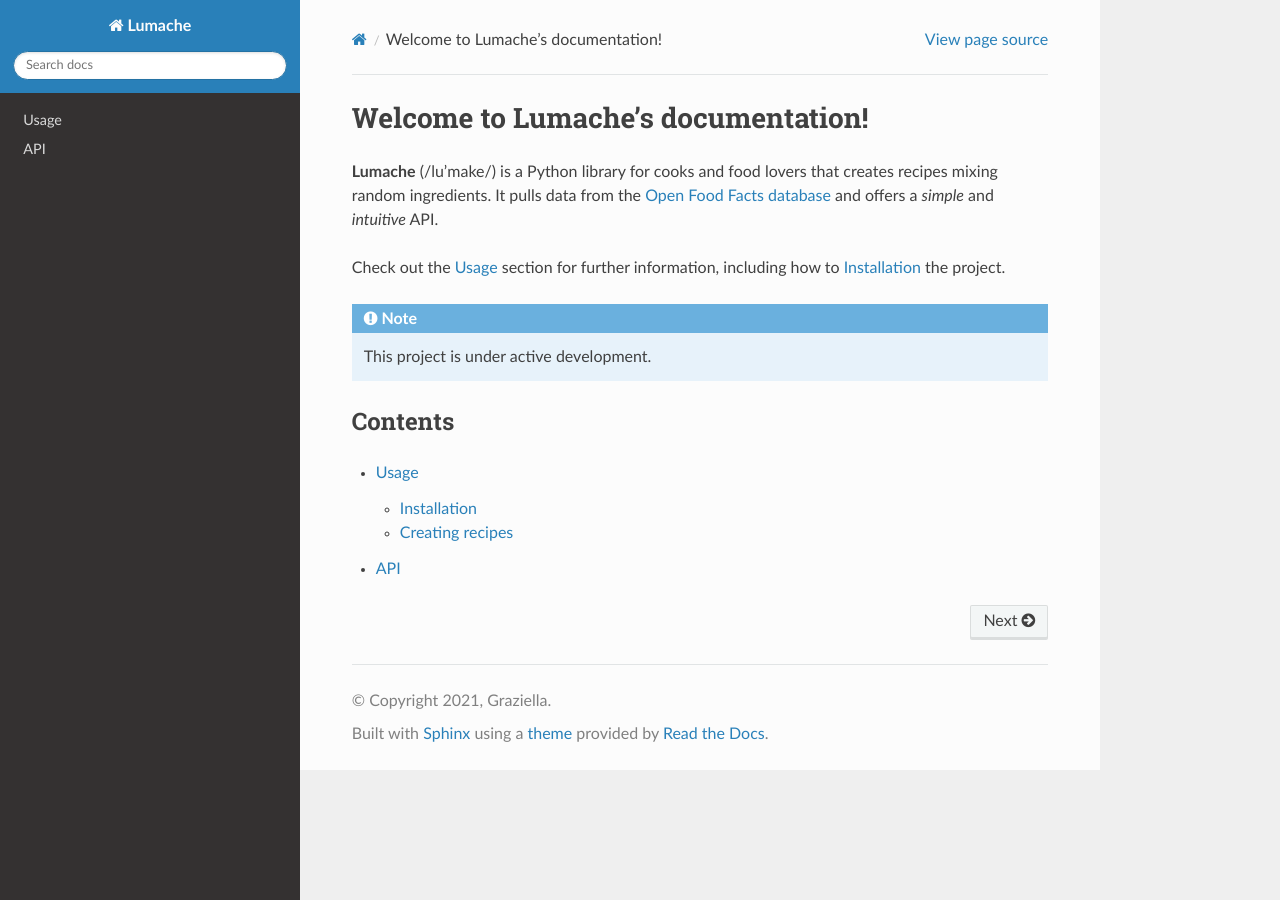
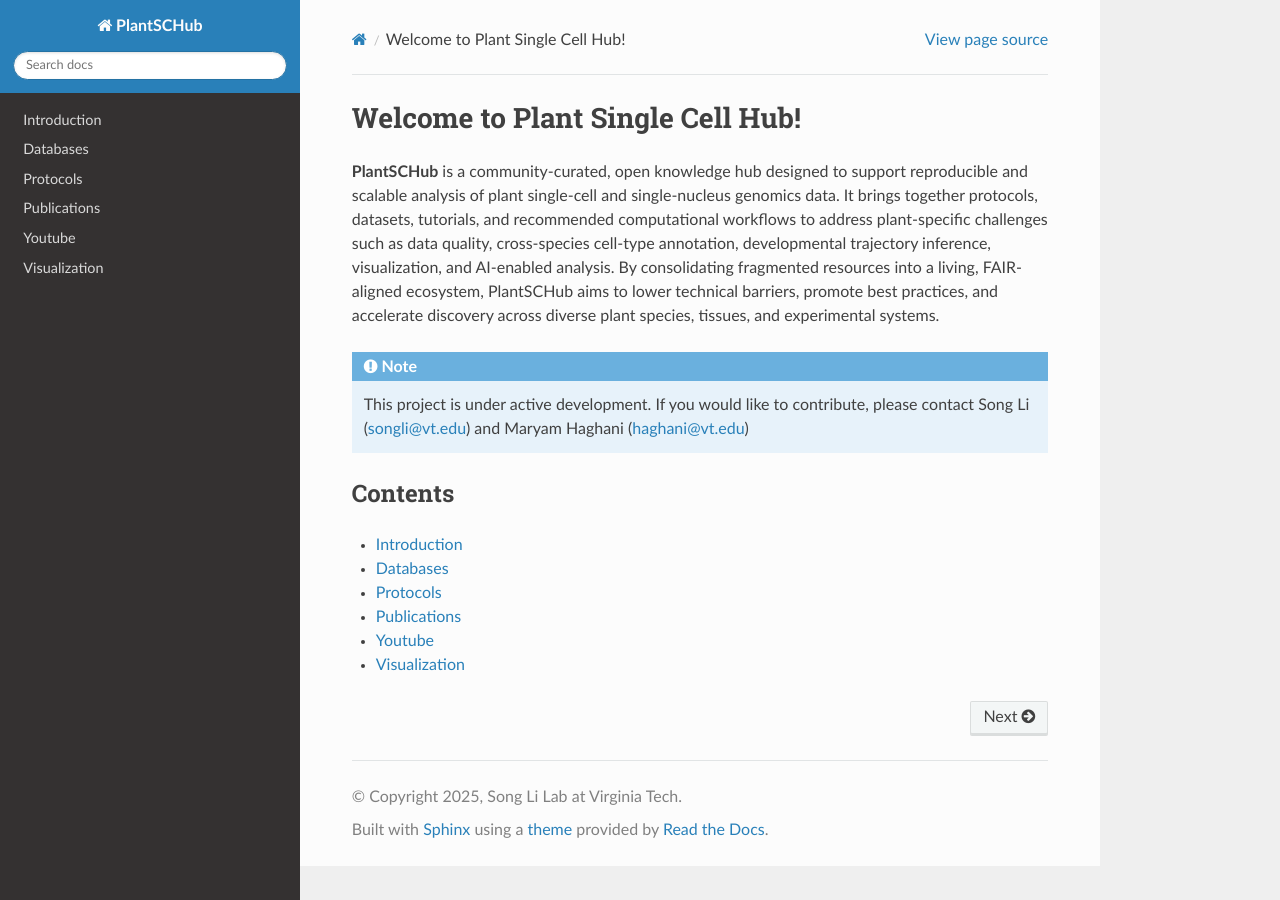
Before and after one commit to LiLabAtVT/PlantSingleCellHub, a Sphinx documentation site: the page built from docs/source/index.rst, in a window 1280 px wide. Built offline with Sphinx 7.4.7 and the Read the Docs theme 3.1.0, drawn with Linux system fonts in a browser that asks for light colours.

Commit message:
Update PlantSCHub introduction and fix Sphinx source layout

```diff
--- /dev/null
+++ b/docs/source/Databases.rst
@@ -0,0 +1,4 @@
+Databases
+=========
+
+A collection published databases for plant single cell sequencing data.
--- /dev/null
+++ b/docs/source/Protocols.rst
@@ -0,0 +1,4 @@
+Protocols
+=========
+
+Content about protocols goes here.
--- /dev/null
+++ b/docs/source/Publications.rst
@@ -0,0 +1,4 @@
+Publications
+=========
+
+Content about publications goes here.
--- /dev/null
+++ b/docs/source/Visualization.rst
@@ -0,0 +1,4 @@
+Visualization
+=========
+
+Content about visualization goes here.
--- /dev/null
+++ b/docs/source/Youtube.rst
@@ -0,0 +1,4 @@
+Youtube
+=========
+
+Content about Youtube channels goes here.
--- a/docs/source/conf.py
+++ b/docs/source/conf.py
@@ -2,9 +2,9 @@
 
 # -- Project information
 
-project = 'Lumache'
-copyright = '2021, Graziella'
-author = 'Graziella'
+project = 'PlantSCHub'
+copyright = '2025, Song Li Lab at Virginia Tech'
+author = 'Song Li'
 
 release = '0.1'
 version = '0.1.0'
--- a/docs/source/index.rst
+++ b/docs/source/index.rst
@@ -1,22 +1,22 @@
-Welcome to Lumache's documentation!
+Welcome to Plant Single Cell Hub!
 ===================================
 
-**Lumache** (/lu'make/) is a Python library for cooks and food lovers
-that creates recipes mixing random ingredients.
-It pulls data from the `Open Food Facts database <https://world.openfoodfacts.org/>`_
-and offers a *simple* and *intuitive* API.
+**PlantSCHub** is a community-curated, open knowledge hub designed to support reproducible and scalable analysis of plant single-cell and single-nucleus genomics data. It brings together protocols, datasets, tutorials, and recommended computational workflows to address plant-specific challenges such as data quality, cross-species cell-type annotation, developmental trajectory inference, visualization, and AI-enabled analysis. By consolidating fragmented resources into a living, FAIR-aligned ecosystem, PlantSCHub aims to lower technical barriers, promote best practices, and accelerate discovery across diverse plant species, tissues, and experimental systems.
 
-Check out the :doc:`usage` section for further information, including
-how to :ref:`installation` the project.
 
 .. note::
 
-   This project is under active development.
+   This project is under active development. If you would like to contribute, please contact Song Li (songli@vt.edu) and Maryam Haghani (haghani@vt.edu)
 
 Contents
 --------
 
 .. toctree::
+   :maxdepth: 2
 
-   usage
-   api
+   Introduction
+   Databases
+   Protocols
+   Publications
+   Youtube
+   Visualization
```
Also changed, not shown: docs/source/Introduction.rst (added, +24 -0 lines), docs/source/generated/lumache.rst (added, +30 -0 lines).
